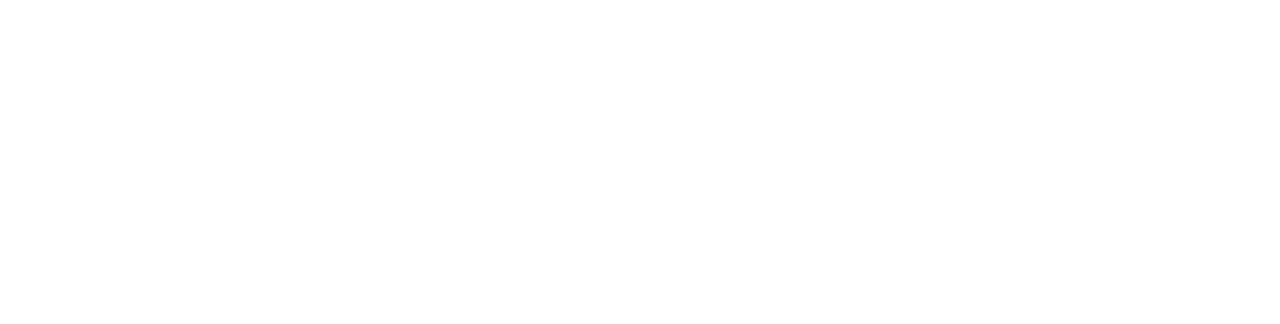
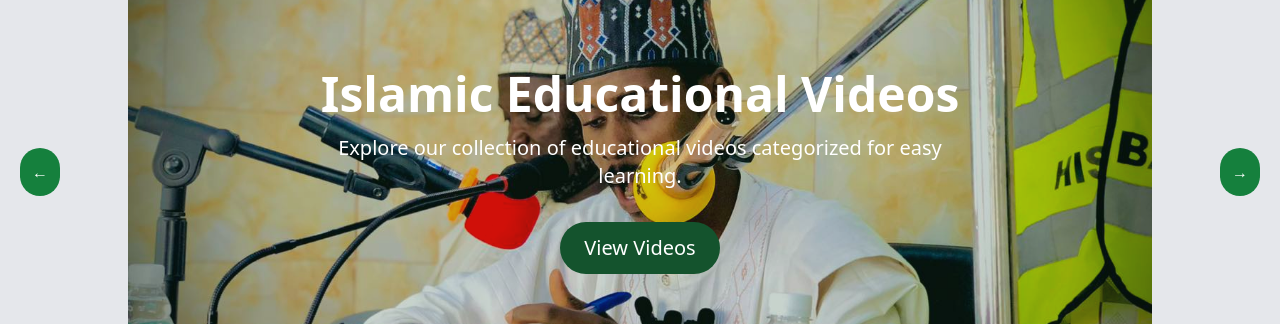
Before and after one commit to Bapper-Ik/idf-frontend, a React (Vite) app: page / in a window 1280 px wide. Shown: the part 331-655 px from the top of the page. Built offline with nearby package versions, Linux system fonts and the light colour scheme; no server answers.

Commit message:
removing the changes made in app.jsx file

```diff
--- a/src/App.jsx
+++ b/src/App.jsx
@@ -28,10 +28,7 @@
         element={
           <Layout>
             <Routes>
-              <Route
-                path="https://ikaradaawahfoundation.netlify.app"
-                element={<LandingPage />}
-              />
+              <Route path="/" element={<LandingPage />} />
               <Route path="/videos" element={<VideoCategories />} />
               <Route path="/gallery" element={<Gallery />} />
               <Route path="/events" element={<Events />} />
```
